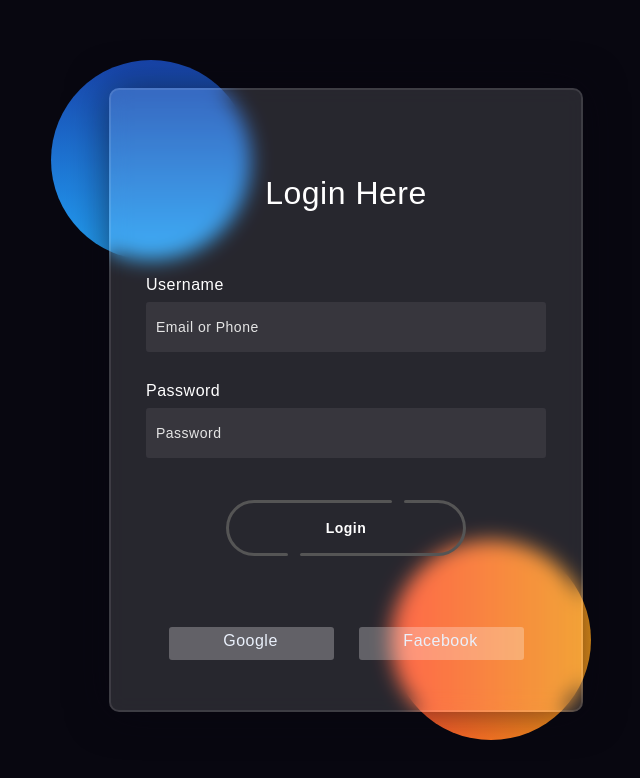
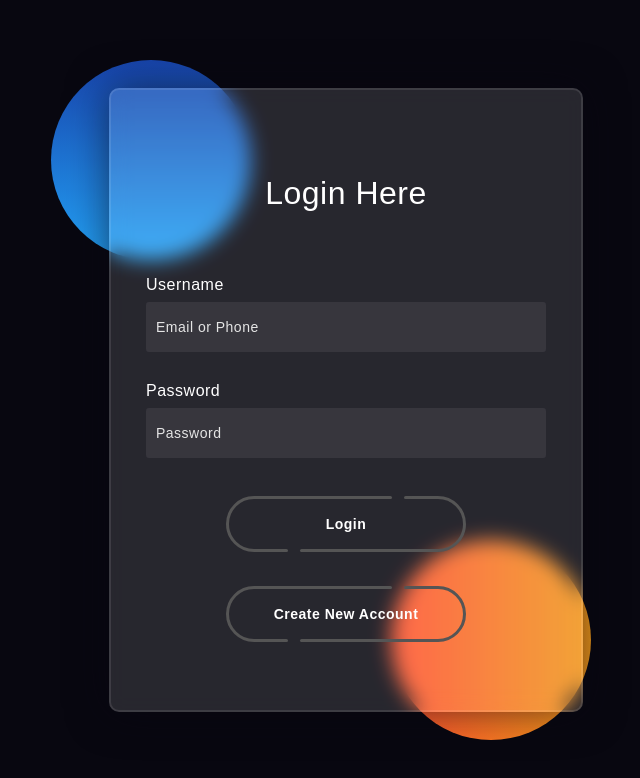
Before and after one commit to Moosa-Razaa/LendingManager, an Angular app in the folder frontend/: page / in a window 1280 px wide. Shown: the top 778 px of the page, without its empty margins (294-934 px from the left). Built offline with nearby package versions, Linux system fonts and the light colour scheme.

Commit message:
login page design completed

```diff
--- a/frontend/src/app/login/login.component.css
+++ b/frontend/src/app/login/login.component.css
@@ -106,6 +106,11 @@ form h3 {
 .type--A {
   --line_color: #555555;
   --back_color: #cc570a;
+}
+
+.type--B{
+  --line_color : #555555;
+  --back_color : #0e74a3;
 }
 
 .button {
@@ -372,8 +377,9 @@ form h3 {
 }
 
 .container {
+  margin-top: 20px;
   width: 100%;
-  height: 300px;
+  height: 200px;
   display: flex;
   flex-direction: column;
   justify-content: center;
@@ -381,7 +387,7 @@ form h3 {
 }
 
 .button:not(:last-child) {
-  margin-bottom: 64px;
+  margin-bottom: 34px;
 }
 
 .social {
--- a/frontend/src/app/login/login.component.html
+++ b/frontend/src/app/login/login.component.html
@@ -26,11 +26,13 @@
         <div class="button__drow2"></div>
       </a>
 
-    </div>
-
-    <div class="social">
-      <div class="go"><i class="fab fa-google"></i> Google</div>
-      <div class="fb"><i class="fab fa-facebook"></i> Facebook</div>
+      <a href="#" class="button type--B">
+        <div class="button__line"></div>
+        <div class="button__line"></div>
+        <span class="button__text">Create New Account</span>
+        <div class="button__drow1"></div>
+        <div class="button__drow2"></div>
+      </a>
     </div>
   </form>
 </main>
```
